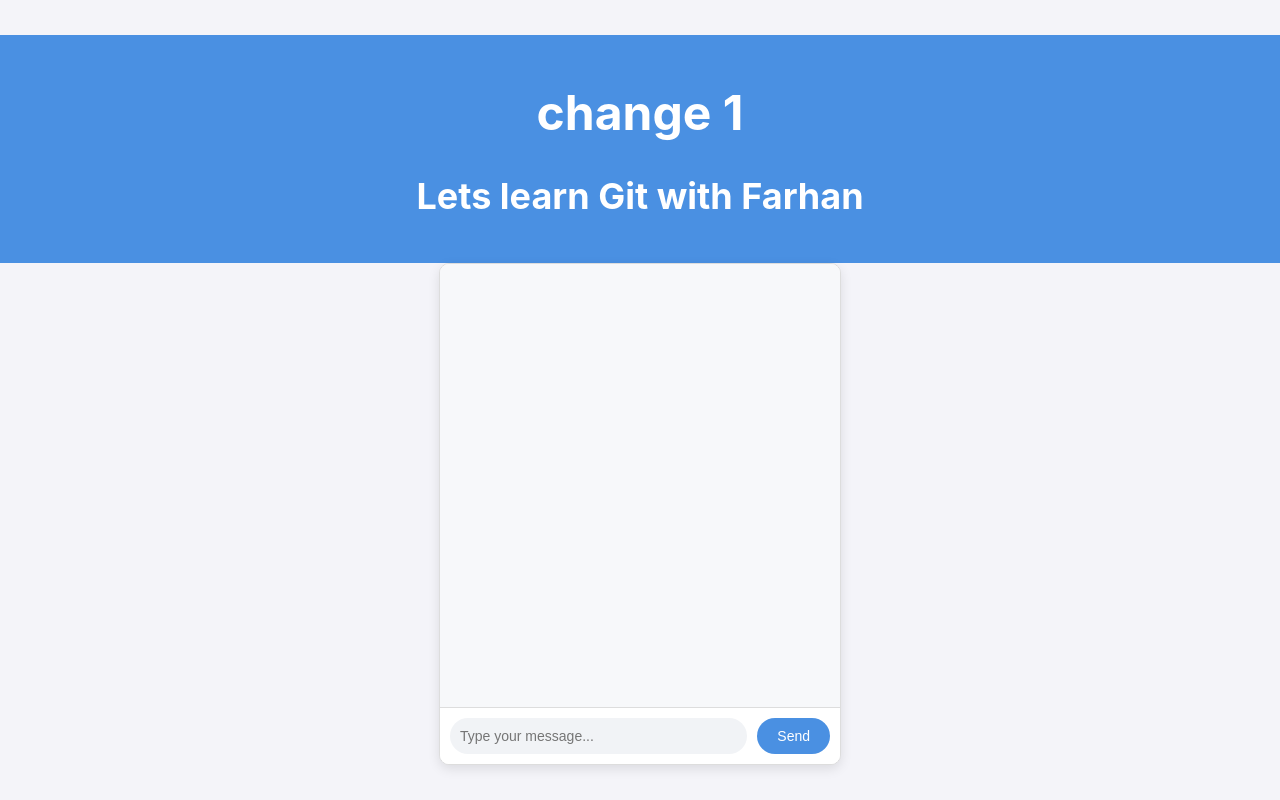
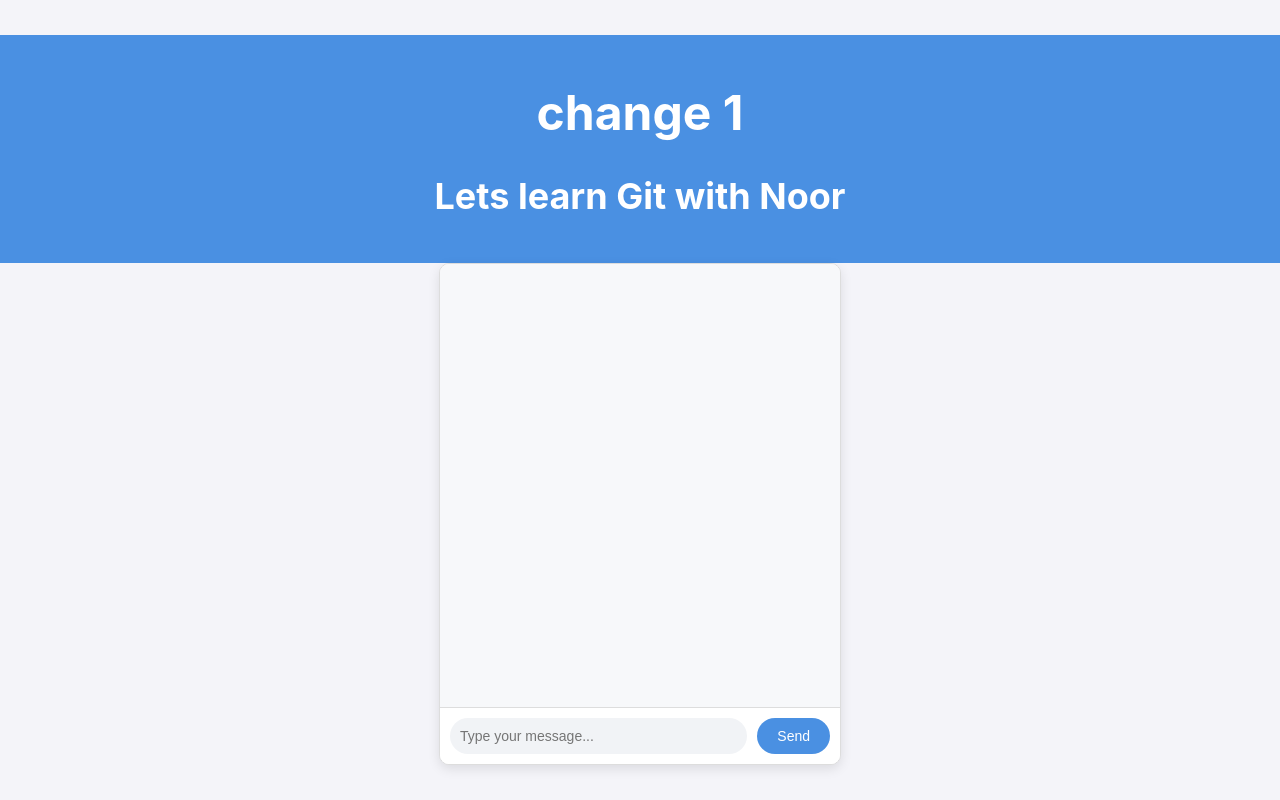
Before and after one commit to FS-G/test1, a React (Create React App) app: page / in a window 1280 px wide. Built offline with nearby package versions, Linux system fonts and the light colour scheme.

Commit message:
basic edit

```diff
--- a/src/Chatbot.js
+++ b/src/Chatbot.js
@@ -39,7 +39,7 @@ const Chatbot = () => {
     <div className="chatbot-wrapper">
       <div className="chatbot-header">
         <h1>change 1</h1>
-        <h2>Lets learn Git with Farhan</h2>
+        <h2>Lets learn Git with Noor</h2>
       </div>
       <div className="chat-window">
         <div className="chat-messages">
```
